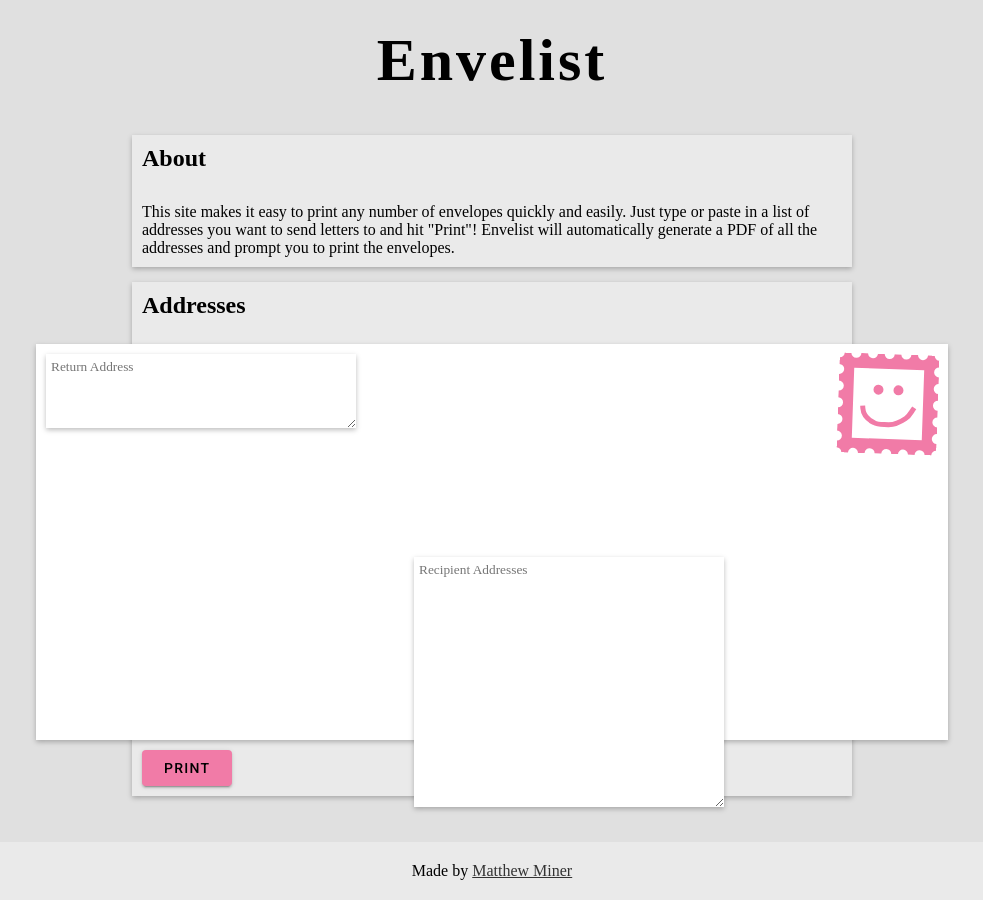
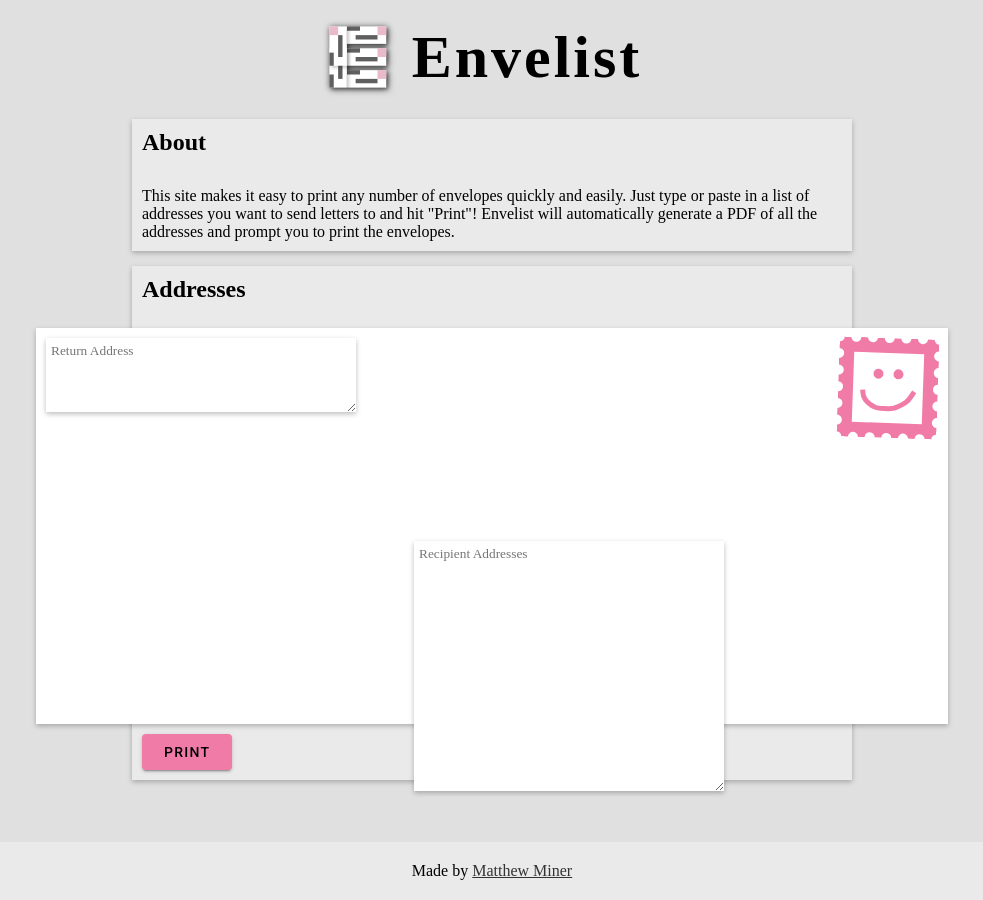
Before and after one commit to mminer237/envelist, a Jekyll site: the page built from index.html, in a window 1280 px wide. Shown: the whole page, without its empty margins (148-1131 px from the left). Built offline with Jekyll 4.4.1, drawn with Linux system fonts in a browser that asks for light colours.

Commit message:
Include logo SVG

```diff
--- a/_includes/header.html
+++ b/_includes/header.html
@@ -1,6 +1,6 @@
 <header>
 	<a href="/">
-		<!-- <img src="/assets/logo.svg" alt="Logo" width="100" height="100"> -->
+		<img src="/assets/logo.svg" alt="Logo" width="70" height="70">
 		<h1>Envelist</h1>
 	</a>
 </header>
--- a/css/style.scss
+++ b/css/style.scss
@@ -49,9 +49,9 @@ body, textarea {
 	font-style: italic;
 }
 header {
-	padding: 10px;
+	padding-top: 10px;
 	>* {
-		align-items: flex-end;
+		align-items: center;
 		display: inline-flex;
 		flex-wrap: wrap;
 		justify-content: center;
@@ -67,8 +67,7 @@ header {
 		display: inline-block;
 		letter-spacing: 3px;
 		margin: 0;
-		padding: 20px;
-		vertical-align: top;
+		padding: 17px;
 	}
 }
 h1 {
```
Also changed, not shown: assets/logo.svg (added).
